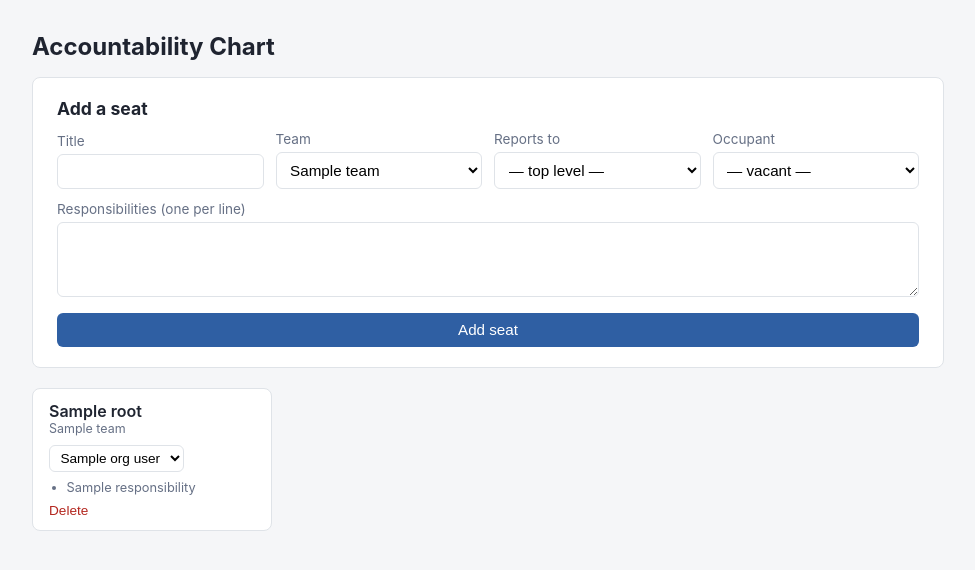
After one commit to fidoogle/traction-app, a FastAPI app: template app/templates/seats/list.html in a window 1280 px wide. The commit adds this page. Shown: the top 570 px of the page, without its empty margins (152-1127 px from the left). Run offline with FastAPI, Linux system fonts and the light colour scheme; the template is opened without the code that fills it: most values are stand-ins (such as "Sample title", 1, 10 or a date in 2020).

Commit message:
Add Accountability Chart page (Seats)
Unlike everything else built so far, this is a tree, not a flat list -
so it gets a real UI shape to match: a recursive Jinja macro renders
nested seat boxes with connecting lines (CSS border-left, no charting
library), built from a parent_id -> children dict assembled in Python.

Because any mutation (create, reassign occupant, delete) can change the
tree's shape, all three actions re-render and swap the *entire* tree
container rather than attempting surgical single-node updates - trying
to preserve a node's existing child subtree during a partial swap isn't
worth the complexity at the scale this app operates at (a handful of
seats per org). Delete matches the model's SET NULL behavery: removing
a seat promotes its children to the seat's own former level rather than
deleting them.

Verified end-to-end in a real browser against live Postgres: confirmed
the seeded 3-level hierarchy (Integrator -> 3 leaders -> vacant
Facilities Manager) renders with correct nesting depth and occupants via
direct DOM tree inspection, not just flattened page text; reassigned the
vacant seat and confirmed the swap preserved the full tree structure;
created a new seat nested under an existing one with multi-line
responsibilities and confirmed correct placement and parsing; deleted a
seat with children and confirmed those children were promoted to the
deleted seat's level (both in the DOM and in Postgres) rather than
being cascade-deleted; confirmed a viewer sees a fully read-only tree;
confirmed the server independently rejects a viewer's forged POST/
PATCH/DELETE (403). Restored the original seeded hierarchy afterward.

```diff
--- a/app/static/style.css
+++ b/app/static/style.css
@@ -148,6 +148,7 @@ th { color: var(--text-muted); font-weight: 500; font-size: 0.8rem; text-transfo
 
 .form-row .field { margin-bottom: 0; flex: 1; min-width: 160px; }
 .form-row .field-narrow { flex: 0 0 90px; min-width: 90px; }
+.form-row .field-full { flex: 1 1 100%; }
 
 .form-row select {
   width: 100%;
@@ -156,6 +157,16 @@ th { color: var(--text-muted); font-weight: 500; font-size: 0.8rem; text-transfo
   border-radius: 6px;
   font-size: 0.95rem;
   background: var(--surface);
+}
+
+.form-row textarea {
+  width: 100%;
+  padding: 0.5rem 0.6rem;
+  border: 1px solid var(--border);
+  border-radius: 6px;
+  font-size: 0.95rem;
+  font-family: inherit;
+  resize: vertical;
 }
 
 .form-row button {
@@ -173,6 +184,40 @@ select.status-select {
 }
 
 .text-muted { color: var(--text-muted); font-size: 0.85rem; }
+
+.seat-tree { display: flex; flex-direction: column; gap: 0.5rem; }
+
+.seat-box {
+  display: inline-block;
+  background: var(--surface);
+  border: 1px solid var(--border);
+  border-radius: 8px;
+  padding: 0.75rem 1rem;
+  min-width: 240px;
+  margin-bottom: 0.5rem;
+}
+
+.seat-title { font-weight: 600; }
+.seat-team { font-size: 0.78rem; color: var(--text-muted); margin-bottom: 0.4rem; }
+
+.seat-occupant { font-size: 0.9rem; }
+.seat-occupant.vacant { color: var(--off-track); font-style: italic; }
+.seat-occupant-select { margin-top: 0.15rem; }
+
+.seat-responsibilities {
+  font-size: 0.8rem;
+  color: var(--text-muted);
+  margin: 0.5rem 0 0;
+  padding-left: 1.1rem;
+}
+
+.seat-node .link-danger { display: block; margin-top: 0.5rem; }
+
+.seat-children {
+  margin-left: 2rem;
+  padding-left: 1.5rem;
+  border-left: 2px solid var(--border);
+}
 
 .measurable-card { padding: 1.25rem 1.5rem 1.5rem; }
 
--- a/app/templates/base.html
+++ b/app/templates/base.html
@@ -18,6 +18,7 @@
       <a href="/issues">Issues</a>
       <a href="/todos">To-Dos</a>
       <a href="/meetings">Meetings</a>
+      <a href="/seats">Org Chart</a>
       <a href="/teams">Teams</a>
       <a href="/users">Users</a>
       <span class="user-info">{{ current_user.name }} &middot; {{ current_user.role.value }}</span>
--- /dev/null
+++ b/app/templates/seats/_tree.html
@@ -0,0 +1,65 @@
+{% macro render_seat(seat, tree, current_user, org_users) %}
+<div class="seat-node">
+  <div class="seat-box">
+    <div class="seat-title">{{ seat.title }}</div>
+    <div class="seat-team">{{ seat.team.name }}</div>
+
+    {% if current_user.role.value != "viewer" %}
+      <select
+        class="status-select seat-occupant-select"
+        name="user_id"
+        hx-patch="/seats/{{ seat.id }}/occupant"
+        hx-target="#seat-tree-container"
+        hx-swap="outerHTML"
+        hx-trigger="change"
+      >
+        <option value="" {% if not seat.user_id %}selected{% endif %}>— vacant —</option>
+        {% for u in org_users %}
+        <option value="{{ u.id }}" {% if seat.user_id == u.id %}selected{% endif %}>{{ u.name }}</option>
+        {% endfor %}
+      </select>
+    {% else %}
+      <div class="seat-occupant {% if not seat.user %}vacant{% endif %}">
+        {{ seat.user.name if seat.user else "Vacant" }}
+      </div>
+    {% endif %}
+
+    {% if seat.responsibilities %}
+    <ul class="seat-responsibilities">
+      {% for r in seat.responsibilities %}
+      <li>{{ r }}</li>
+      {% endfor %}
+    </ul>
+    {% endif %}
+
+    {% if current_user.role.value != "viewer" %}
+    <button
+      class="link-danger"
+      hx-delete="/seats/{{ seat.id }}"
+      hx-target="#seat-tree-container"
+      hx-swap="outerHTML"
+      hx-confirm="Delete the {{ seat.title }} seat? Any seats reporting to it move to the top level. This cannot be undone."
+    >
+      Delete
+    </button>
+    {% endif %}
+  </div>
+
+  {% set children = tree.get(seat.id, []) %}
+  {% if children %}
+  <div class="seat-children">
+    {% for child in children %}
+      {{ render_seat(child, tree, current_user, org_users) }}
+    {% endfor %}
+  </div>
+  {% endif %}
+</div>
+{% endmacro %}
+
+<div id="seat-tree-container" class="seat-tree">
+  {% for root in roots %}
+    {{ render_seat(root, tree, current_user, org_users) }}
+  {% else %}
+  <div class="card">No seats yet.</div>
+  {% endfor %}
+</div>
--- /dev/null
+++ b/app/templates/seats/list.html
@@ -0,0 +1,53 @@
+{% extends "base.html" %}
+{% block title %}Accountability Chart - Traction/EOS{% endblock %}
+{% block content %}
+<h1>Accountability Chart</h1>
+
+{% if current_user.role.value != "viewer" %}
+<div class="card">
+  <h2>Add a seat</h2>
+  <form hx-post="/seats" hx-target="#seat-tree-container" hx-swap="outerHTML"
+        hx-on::after-request="if(event.detail.successful) this.reset()">
+    <div class="form-row">
+      <div class="field">
+        <label for="title">Title</label>
+        <input type="text" id="title" name="title" required>
+      </div>
+      <div class="field">
+        <label for="team_id">Team</label>
+        <select id="team_id" name="team_id" required>
+          {% for team in teams %}
+          <option value="{{ team.id }}">{{ team.name }}</option>
+          {% endfor %}
+        </select>
+      </div>
+      <div class="field">
+        <label for="parent_seat_id">Reports to</label>
+        <select id="parent_seat_id" name="parent_seat_id">
+          <option value="">— top level —</option>
+          {% for s in seats %}
+          <option value="{{ s.id }}">{{ s.title }}</option>
+          {% endfor %}
+        </select>
+      </div>
+      <div class="field">
+        <label for="user_id">Occupant</label>
+        <select id="user_id" name="user_id">
+          <option value="">— vacant —</option>
+          {% for u in org_users %}
+          <option value="{{ u.id }}">{{ u.name }}</option>
+          {% endfor %}
+        </select>
+      </div>
+      <div class="field field-full">
+        <label for="responsibilities">Responsibilities (one per line)</label>
+        <textarea id="responsibilities" name="responsibilities" rows="3"></textarea>
+      </div>
+      <button class="primary" type="submit">Add seat</button>
+    </div>
+  </form>
+</div>
+{% endif %}
+
+{% include "seats/_tree.html" %}
+{% endblock %}
--- a/app/web/routes.py
+++ b/app/web/routes.py
@@ -6,6 +6,7 @@ from app.web.issues_routes import router as issues_routes
 from app.web.meetings_routes import router as meetings_routes
 from app.web.rocks_routes import router as rocks_routes
 from app.web.scorecard_routes import router as scorecard_routes
+from app.web.seats_routes import router as seats_routes
 from app.web.teams_routes import router as teams_routes
 from app.web.todos_routes import router as todos_routes
 from app.web.users_routes import router as users_routes
@@ -20,3 +21,4 @@ web_router.include_router(teams_routes)
 web_router.include_router(users_routes)
 web_router.include_router(scorecard_routes)
 web_router.include_router(meetings_routes)
+web_router.include_router(seats_routes)
```
Also changed, not shown: app/web/seats_routes.py (added, +162 -0 lines).
